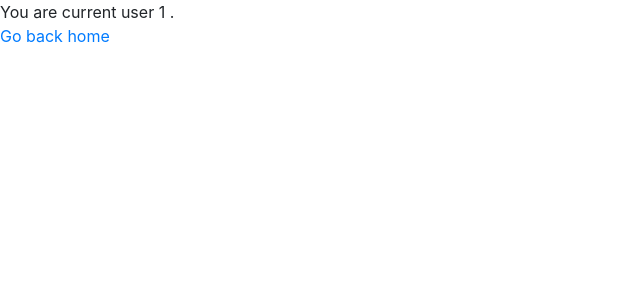
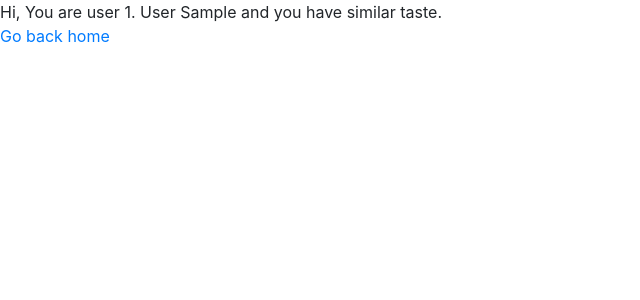
Before and after one commit to YufenLin/Capstone-Flask-App, a Flask app: template templates/user_exist.html in a window 1280 px wide. Shown: the top 300 px of the page, without its empty margins (0-640 px from the left). Run offline with Flask 2, Linux system fonts and the light colour scheme; the template is opened without the code that fills it: most values are stand-ins (such as "Sample title", 1, 10 or a date in 2020); parts of the project's set-up code (start-up, migrations or seed data) failed here and were passed over; some libraries are stand-ins or nearby versions.

Commit message:
return similar taste user

```diff
--- a/app.py
+++ b/app.py
@@ -2,7 +2,7 @@ from flask import Flask, send_from_directory, render_template, request, abort
 from waitress import serve
 from src.models.wine_predictor import predict_wine
 
-from src.models.sommelier import check_user_exist
+from src.models.sommelier import check_user_exist, is_similar_user
 from src.utils import validate_input
 
 app = Flask(__name__, static_url_path="/static")
@@ -24,8 +24,14 @@ def get_results():
     if not errors:
         # predicted_class = predict_wine(test_value)
         user_exist = check_user_exist(data['user_id'])
+
         if user_exist:
-            return render_template("user_exist.html", user_id=user_exist)
+            user_id = int(data['user_id'])
+            similar_user = is_similar_user(user_id)
+            if similar_user:
+                return render_template("user_exist.html", user_id=user_id, similar_user=similar_user)
+            else:
+                return render_template("user_exist_wo_similar.html", user_id=user_id)
         else:
             return render_template("new_user.html")
     else:
--- a/templates/new_user.html
+++ b/templates/new_user.html
@@ -5,7 +5,7 @@
     <link rel="stylesheet" media="screen" href="{{ url_for('static', filename='bootstrap.min.css') }}">
 </head>
 <body>
-    You are not current user.
+    Hi, You are a new user.
     <!-- We predict that this wine is from class {{ predicted_class }} -->
     <br>
 
--- a/templates/user_exist.html
+++ b/templates/user_exist.html
@@ -5,7 +5,8 @@
     <link rel="stylesheet" media="screen" href="{{ url_for('static', filename='bootstrap.min.css') }}">
 </head>
 <body>
-    You are current user {{ user_id }} .
+    Hi, You are user {{ user_id }}.
+    User {{similar_user}} and you have similar taste.
     <!-- You are user {{ user_exist  }} -->
     <!-- We predict that this wine is from class {{ predicted_class }} -->
     <br>
```
